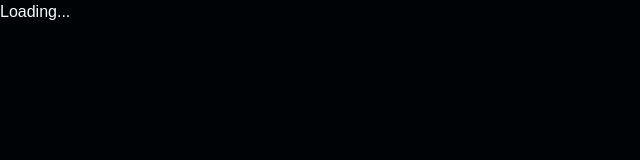
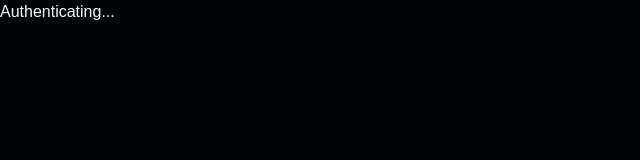
Before and after one commit to tristnaja/notin, a Next.js app in the folder frontend/: page /auth/callback in a window 1280 px wide. Shown: the top 160 px of the page, without its empty margins (0-640 px from the left). Built offline with nearby package versions, Linux system fonts and the light colour scheme; a web font is replaced by a local one.

Commit message:
fix: Auth Fixes #6

```diff
--- a/frontend/src/app/auth/callback/page.tsx
+++ b/frontend/src/app/auth/callback/page.tsx
@@ -21,5 +21,9 @@ export default function AuthCallback() {
     }
   }, [searchParams, router]);
 
-  return <div>Loading...</div>; // Or a spinner component
+  return (
+    <>
+      <p>Authenticating...</p>
+    </>
+  ); // Or a spinner component
 }
```
